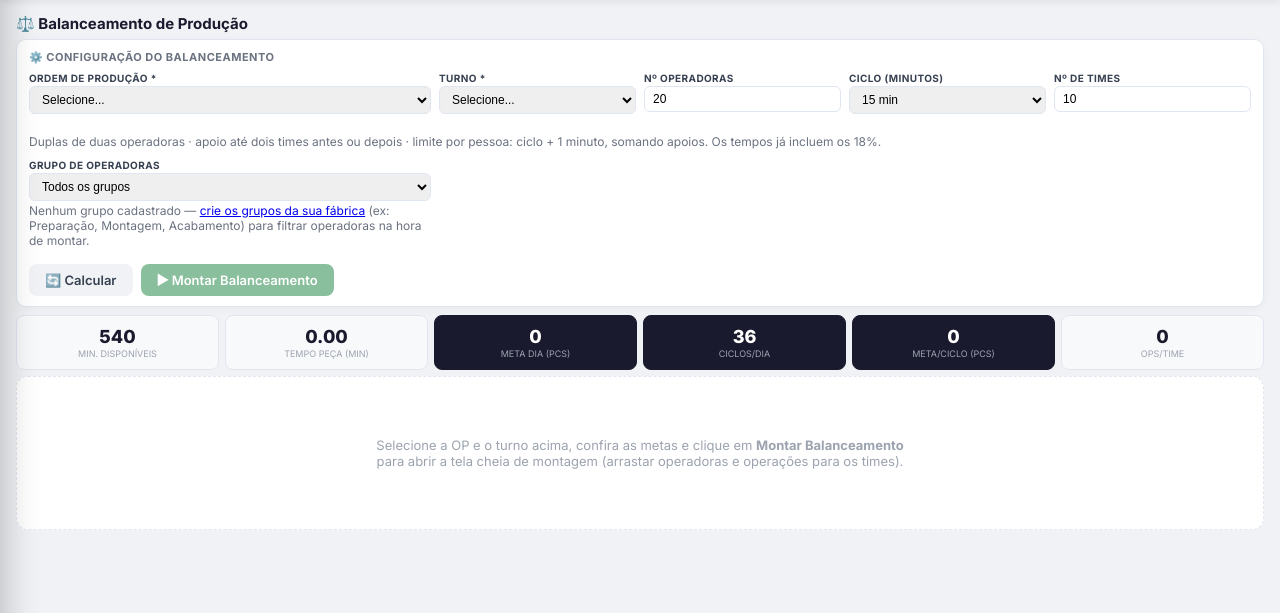
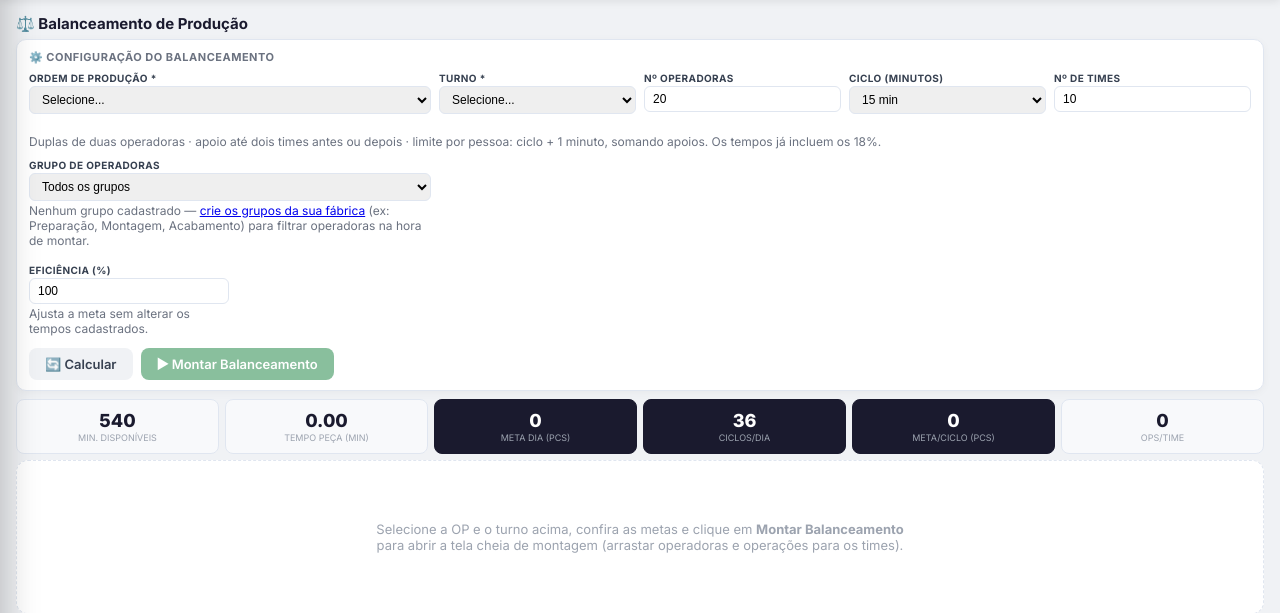
Before and after one commit to jrmtpi-wq/chrona, a Python web app: template templates/balanceamento.html in a window 1280 px wide. Shown: the part 52-665 px from the top of the page. Run offline with Jinja, Linux system fonts and the light colour scheme; the template is opened without the code that fills it, so the values that code supplies are empty.

Commit message:
Adicionar eficiencia editavel e respeitar meta no balanceamento automatico

```diff
--- a/app.py
+++ b/app.py
@@ -1169,6 +1169,7 @@ def balanceamento_montar():
         funcionarios=[dict(r) for r in funcionarios],
         grupos=[dict(r) for r in grupos],
         cfg={
+            'eficiencia': request.args.get('eficiencia', '100'),
             'op_id': request.args.get('op_id', ''),
             'turno_id': request.args.get('turno_id', ''),
             'operadoras': request.args.get('operadoras', '20'),
@@ -1253,7 +1254,7 @@ def api_balanceamento_salvar():
                                atrib.get('qtd', 0), atrib.get('carga', 0)))
 
         c.execute('UPDATE balanceamento SET montagem_json=? WHERE id=?',
-                  (json.dumps(dict(times=d['times'], turno_id=d.get('turno_id'), grupo_id=d.get('grupo_id'),
+                  (json.dumps(dict(times=d['times'], eficiencia=d.get('eficiencia', 100), turno_id=d.get('turno_id'), grupo_id=d.get('grupo_id'),
                                    roteiro=[r['id'] for r in seq],
                                    operacoes_roteiro=[r['operacao_id'] for r in seq]), ensure_ascii=False), bal_id))
         c.commit(); c.close()
--- a/balanceamento_auto.py
+++ b/balanceamento_auto.py
@@ -132,6 +132,9 @@ def gerar(seq, pessoas, habilidades, equipamentos, ciclo, meta, n_times):
 
 def validar(d, seq, pessoas):
     """Validação repetida no servidor: não confiar na capacidade exibida na tela."""
+    eficiencia = numero(d.get('eficiencia', 100), 'Eficiência', 1)
+    if eficiencia > 100:
+        raise ValueError('A eficiência deve estar entre 1% e 100%')
     ciclo = numero(d.get('ciclo_minutos'), 'Ciclo', 1)
     if not ciclo.is_integer():
         raise ValueError('O ciclo deve ser informado em minutos inteiros')
--- a/templates/balanceamento.html
+++ b/templates/balanceamento.html
@@ -97,6 +97,11 @@
       </div>
     </div>
   </div>
+  <div class="form-group" style="max-width:200px;margin-bottom:12px">
+    <label for="bal-eficiencia">Eficiência (%)</label>
+    <input type="number" id="bal-eficiencia" value="100" min="1" max="100" step="0.1" oninput="calcularMetas()">
+    <div class="hint">Ajusta a meta sem alterar os tempos cadastrados.</div>
+  </div>
   <div style="display:flex;gap:8px">
     <button class="btn btn-light" onclick="calcularMetas()">🔄 Calcular</button>
     <button class="btn btn-success" id="btn-montar" onclick="montarBalanceamento()" disabled>▶ Montar Balanceamento</button>
@@ -145,6 +150,7 @@ async function carregarOP() {
     tempo_padrao: parseFloat(s.tempo_padrao) || 0, equipamento_id: s.equipamento_id,
   }));
 
+  document.getElementById("bal-eficiencia").value = bal?.montagem?.eficiencia ?? 100;
   if (bal && bal.id) {
     if (bal.ciclo_minutos) {
       const cicloSel = document.getElementById('bal-ciclo');
@@ -179,7 +185,10 @@ function calcularMetas() {
 
   const mins = estado.minutos, tp = estado.tempoPeca, ops = estado.nOperadoras, ciclo = estado.ciclo;
   const numCiclos = Math.floor(mins / ciclo);
-  const metaCiclo = tp > 0 ? Math.floor(ciclo * ops / tp) : 0;
+  const eficiencia = Number(document.getElementById('bal-eficiencia').value);
+  const valida = Number.isFinite(eficiencia) && eficiencia >= 1 && eficiencia <= 100;
+  document.getElementById('btn-montar').disabled = !document.getElementById('bal-op').value || !valida;
+  const metaCiclo = tp > 0 && valida ? Math.floor(ciclo * ops * eficiencia / 100 / tp) : 0;
   const metaDia = metaCiclo * numCiclos;
   const opsPorTime = estado.nTimes > 0 ? Math.ceil(estado.operacoes.length / estado.nTimes) : 0;
 
@@ -198,8 +207,9 @@ function montarBalanceamento() {
   const turnoId = document.getElementById('bal-turno').value;
   if (!opId) { toast('Selecione uma OP', 'error'); return; }
   if (!turnoId) { toast('Selecione o turno', 'error'); return; }
+  if (!document.getElementById('bal-eficiencia').reportValidity()) return;
   const params = new URLSearchParams({
-    op_id: opId, turno_id: turnoId,
+    op_id: opId, turno_id: turnoId, eficiencia: document.getElementById('bal-eficiencia').value,
     operadoras: document.getElementById('bal-operadoras').value || 20,
     ciclo: document.getElementById('bal-ciclo').value || 15,
     times: document.getElementById('bal-times').value || 10,
```
Also changed, not shown: static/balanceamento.js (+12 -0 lines), templates/balanceamento_montar.html (+11 -7 lines), test_balanceamento_auto.py (+12 -0 lines).
